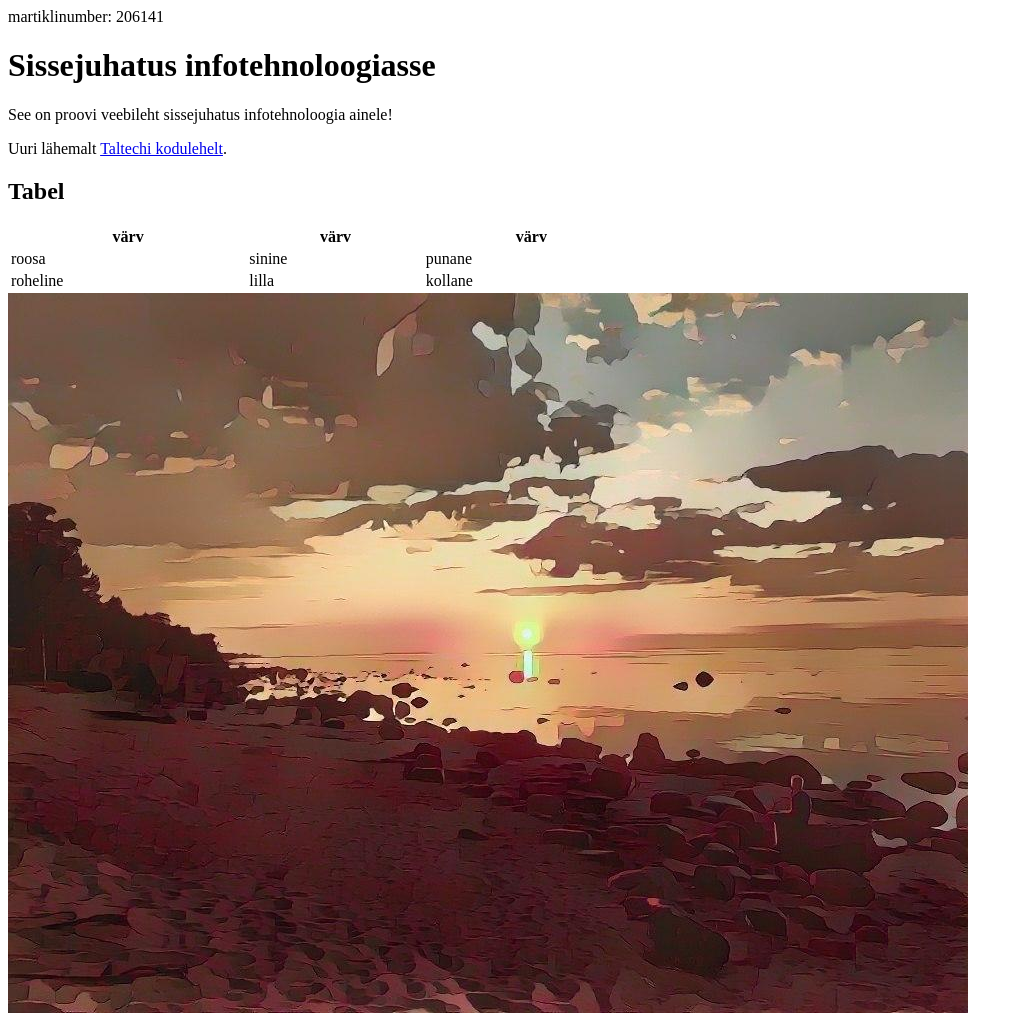
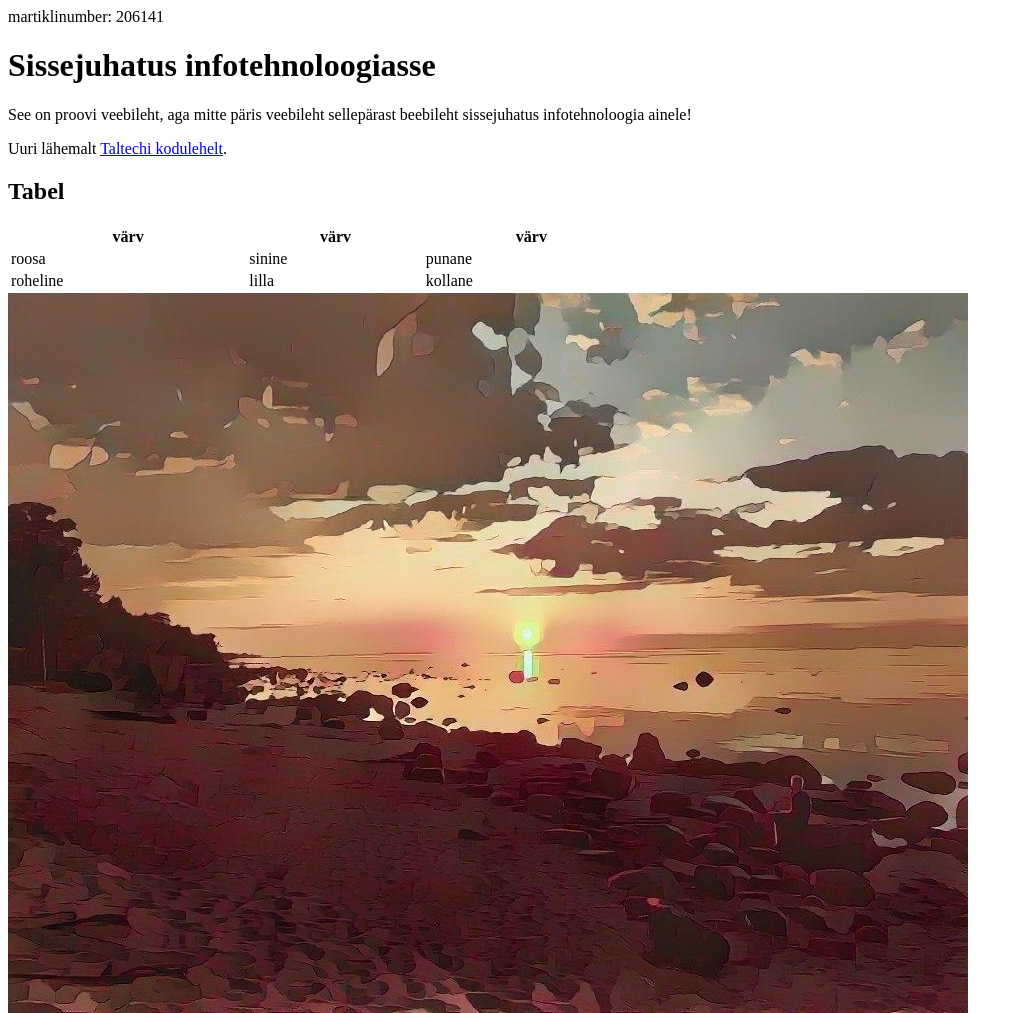
Before and after one commit to caruut/caruut.github.io, a plain HTML site: page index.html in a window 1280 px wide. Shown: the whole page, without its empty margins (0-1023 px from the left). Drawn offline with Linux system fonts and the light colour scheme.

Commit message:
Update index.html

```diff
--- a/index.html
+++ b/index.html
@@ -6,7 +6,7 @@
   <body>
     <p>martiklinumber: 206141</p>
     <h1>Sissejuhatus infotehnoloogiasse</h1>
-    <p>See on proovi veebileht sissejuhatus infotehnoloogia ainele!</p>
+    <p>See on proovi veebileht, aga mitte päris veebileht sellepärast beebileht sissejuhatus infotehnoloogia ainele!</p>
     <p>Uuri lähemalt <a href="https://taltech.ee/">Taltechi kodulehelt</a>.</p>
     <h2>Tabel</h2>
     <table style="width:50%">
```
